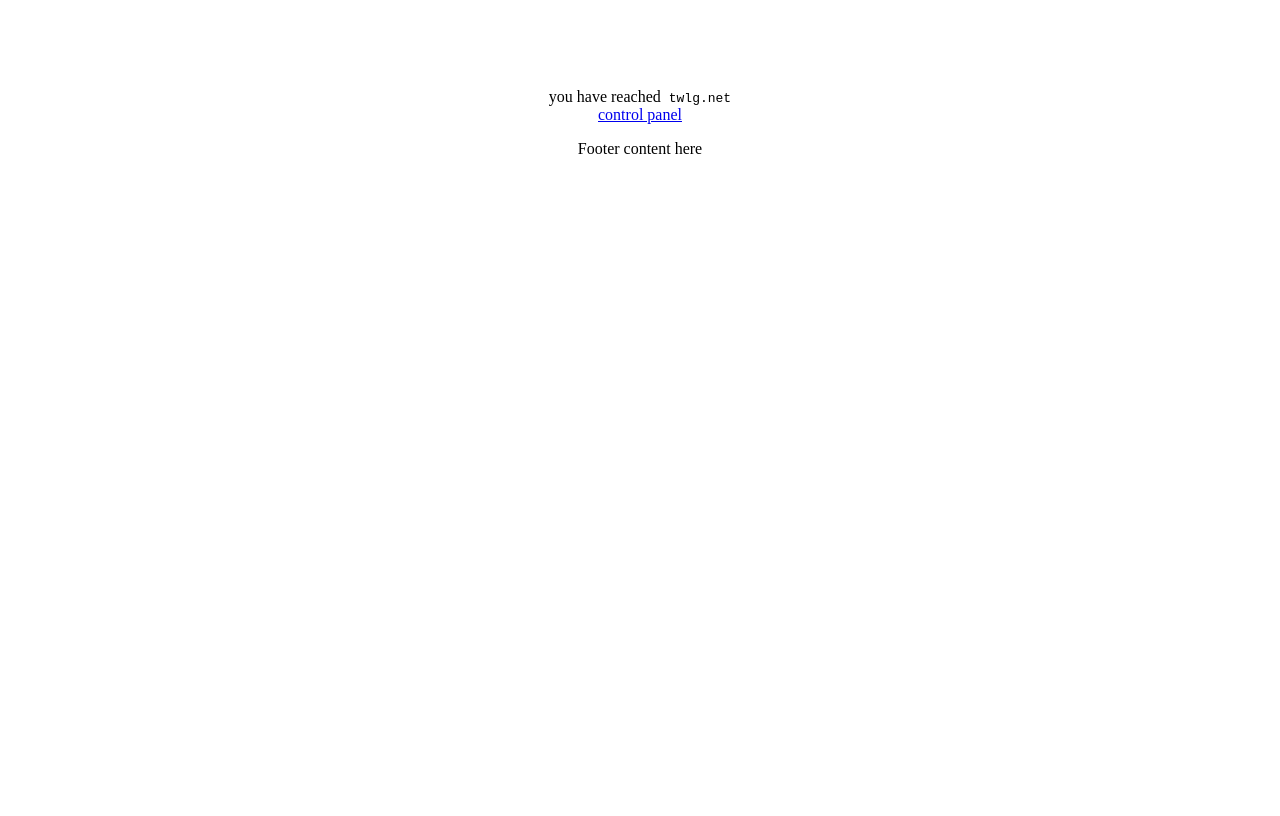
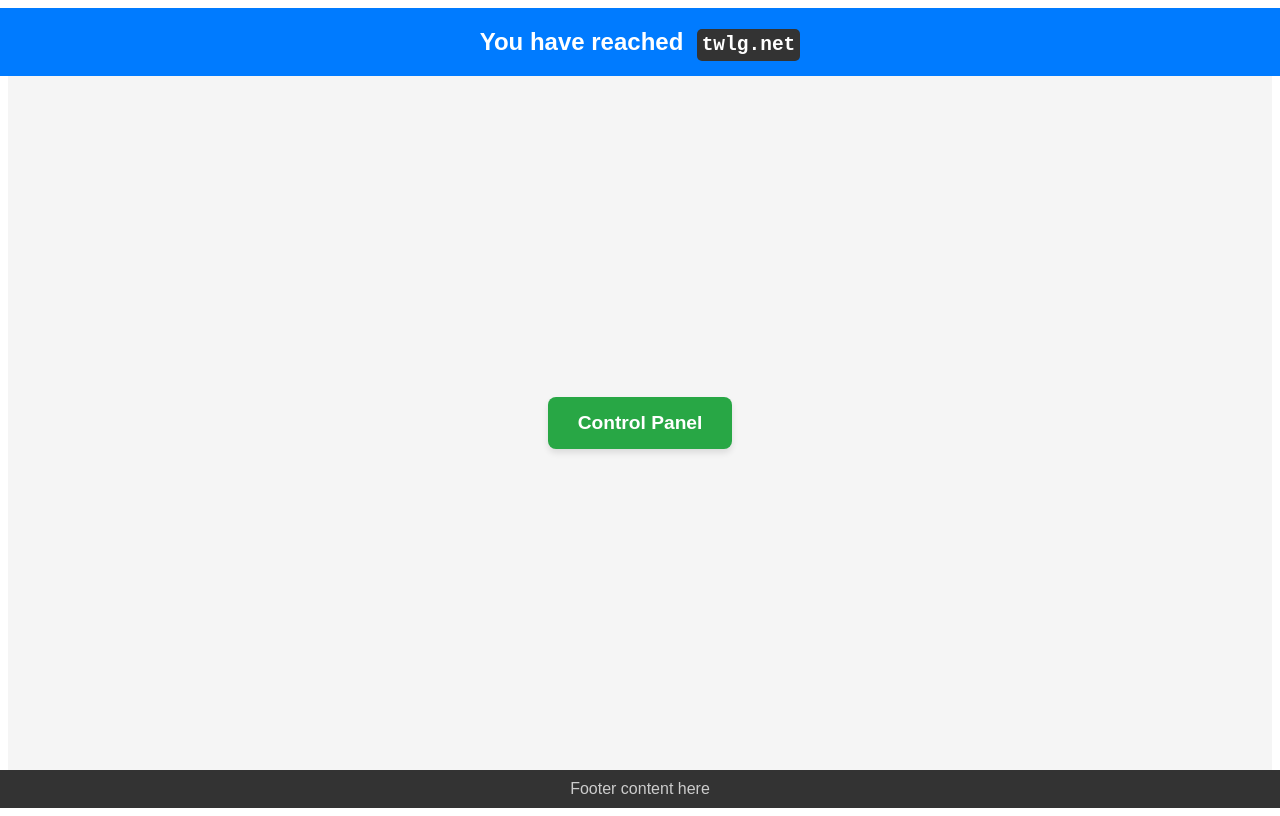
Before and after one commit to TWLG/CapstoneProject, a Next.js app in the folder frontend/: page / in a window 1280 px wide. Built offline with nearby package versions, Linux system fonts and the light colour scheme.

Commit message:
Update page.tsx

```diff
--- a/frontend/app/page.tsx
+++ b/frontend/app/page.tsx
@@ -4,19 +4,81 @@ import "./styles.css";
 
 export default async function Home() {
   return (
-    <main>
-      <header>
+    <main
+      style={{
+        fontFamily: "Arial, sans-serif",
+        margin: "0",
+        padding: "0",
+        minHeight: "100vh",
+        display: "flex",
+        flexDirection: "column",
+        alignItems: "center",
+        justifyContent: "space-between",
+        backgroundColor: "#f5f5f5",
+      }}
+    >
+      <header
+        style={{
+          width: "100%",
+          padding: "20px",
+          backgroundColor: "#007bff",
+          color: "white",
+          textAlign: "center",
+          fontSize: "1.5em",
+          fontWeight: "bold",
+        }}
+      >
         <div>
-          you have reached&nbsp; <code>twlg.net</code>
+          You have reached&nbsp;{" "}
+          <code
+            style={{
+              backgroundColor: "#333",
+              color: "#fff",
+              padding: "5px",
+              borderRadius: "5px",
+            }}
+          >
+            twlg.net
+          </code>
         </div>
       </header>
 
-      <div>
-        <a href="./control_panel">control panel</a>
+      <div
+        style={{
+          flex: 1,
+          display: "flex",
+          alignItems: "center",
+          justifyContent: "center",
+        }}
+      >
+        <a
+          href="./control_panel"
+          style={{
+            padding: "15px 30px",
+            backgroundColor: "#28a745",
+            color: "white",
+            borderRadius: "8px",
+            textDecoration: "none",
+            fontSize: "1.2em",
+            fontWeight: "bold",
+            boxShadow: "0 4px 6px rgba(0, 0, 0, 0.1)",
+            transition: "transform 0.2s ease, box-shadow 0.2s ease",
+          }}
+        >
+          Control Panel
+        </a>
       </div>
 
-      <footer>
-        <p>Footer content here</p>
+      <footer
+        style={{
+          width: "100%",
+          padding: "10px",
+          backgroundColor: "#333",
+          color: "#ccc",
+          textAlign: "center",
+        }}
+      >
+        <p style={{margin: 0}}>Footer content here</p>
       </footer>
     </main>
   );
```
